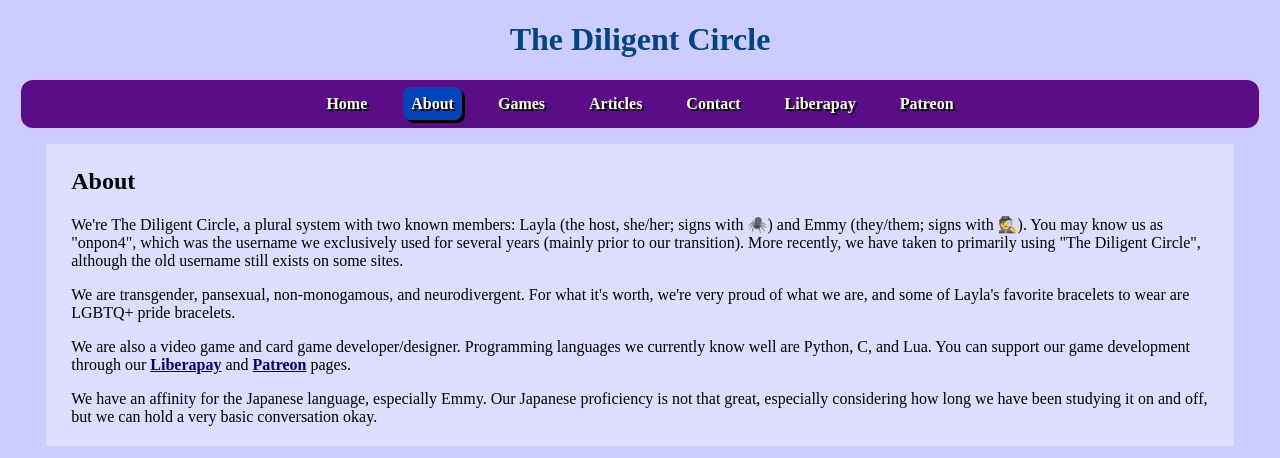
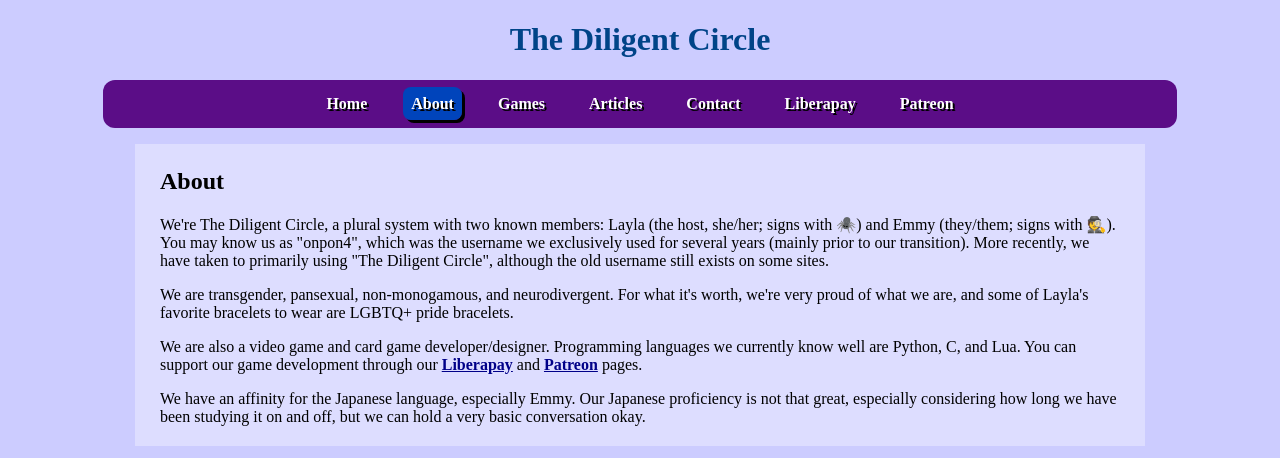
Before and after one commit to onpon4/onpon4.github.io, a PHP site: page /about.html in a window 1280 px wide. Shown: the top 458 px of the page. Run offline with PHP 8.4, Linux system fonts and the light colour scheme.

Commit message:
Added maximum width definitions.

```diff
--- a/style.css
+++ b/style.css
@@ -35,6 +35,7 @@ nav.header
     border-style: hidden;
     border-radius: 12px;
     width: 94%;
+    max-width: 64em;
     margin-left: auto;
     margin-right: auto;
     padding-left: 2%;
@@ -87,6 +88,7 @@ main
 {
     background: #DDF;
     width: 90%;
+    max-width: 60em;
     margin-left: auto;
     margin-right: auto;
     padding-left: 2%;
```
